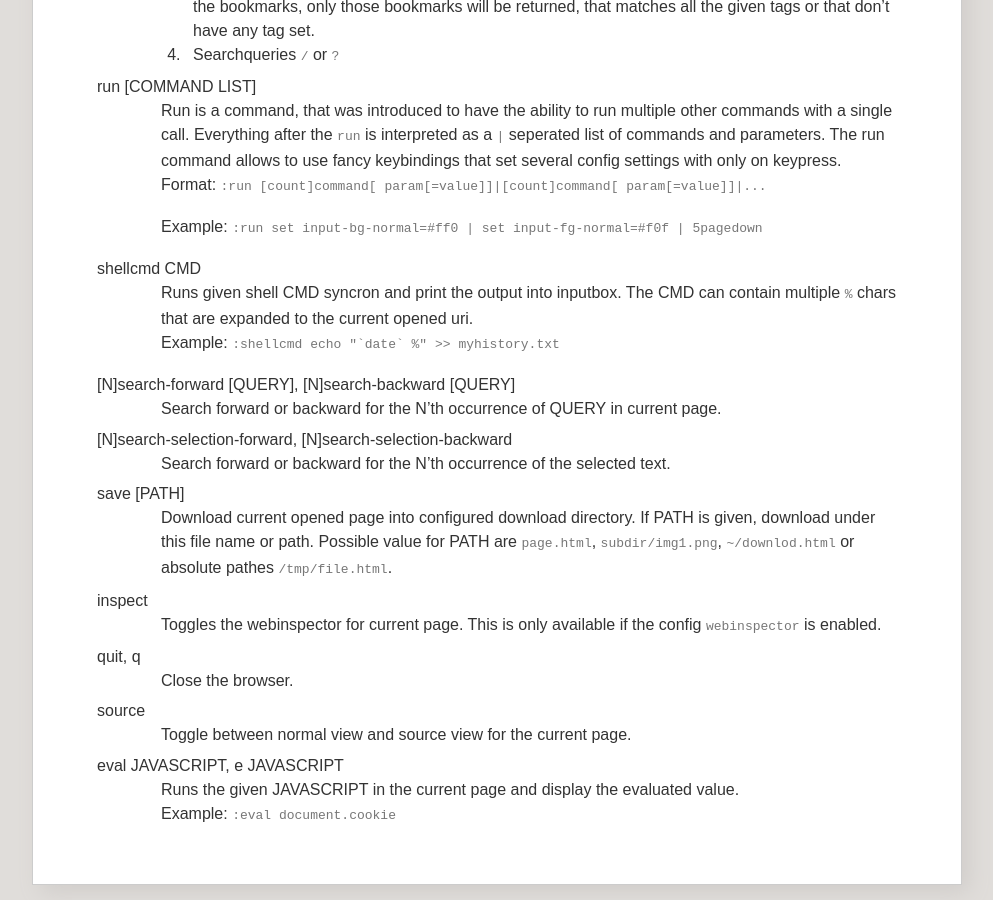
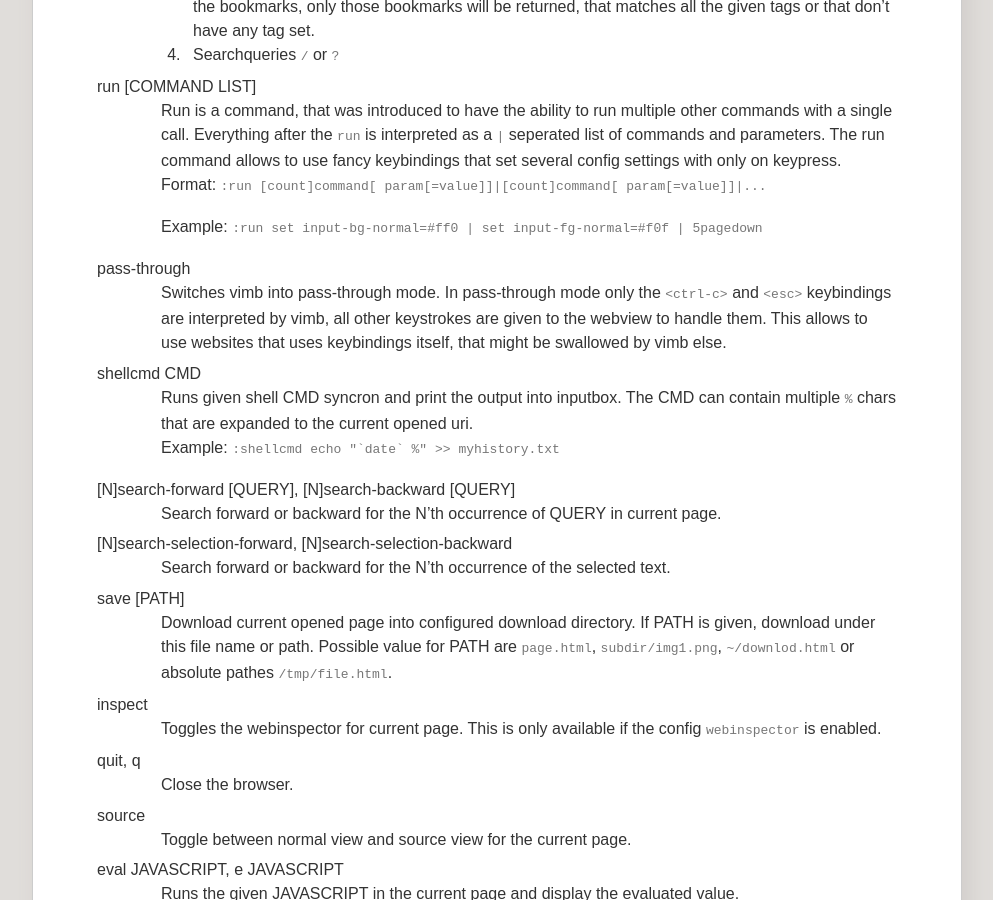
Before and after one commit to fanglingsu/vimb, a Jekyll site: the page built from commands.md, in a window 1280 px wide and 900 px high, scrolled down 5797 px. Shown: the whole window, without its empty margins (143-1136 px from the left). Built offline with Jekyll 4.4.1, drawn with Linux system fonts in a browser that asks for light colours.

Commit message:
Add documentation for new pass-through command.

```diff
--- a/commands.md
+++ b/commands.md
@@ -314,6 +314,12 @@ run [COMMAND LIST]
 
   Example: `:run set input-bg-normal=#ff0 | set input-fg-normal=#f0f | 5pagedown`
 
+pass-through
+: Switches vimb into pass-through mode. In pass-through mode only the
+  `<ctrl-c>` and `<esc>` keybindings are interpreted by vimb, all other
+  keystrokes are given to the webview to handle them. This allows to use
+  websites that uses keybindings itself, that might be swallowed by vimb else.
+
 shellcmd CMD
 : Runs given shell CMD syncron and print the output into inputbox. The CMD can
   contain multiple `%` chars that are expanded to the current opened uri.
```
Also changed, not shown: keybindings.md (+3 -0 lines).
